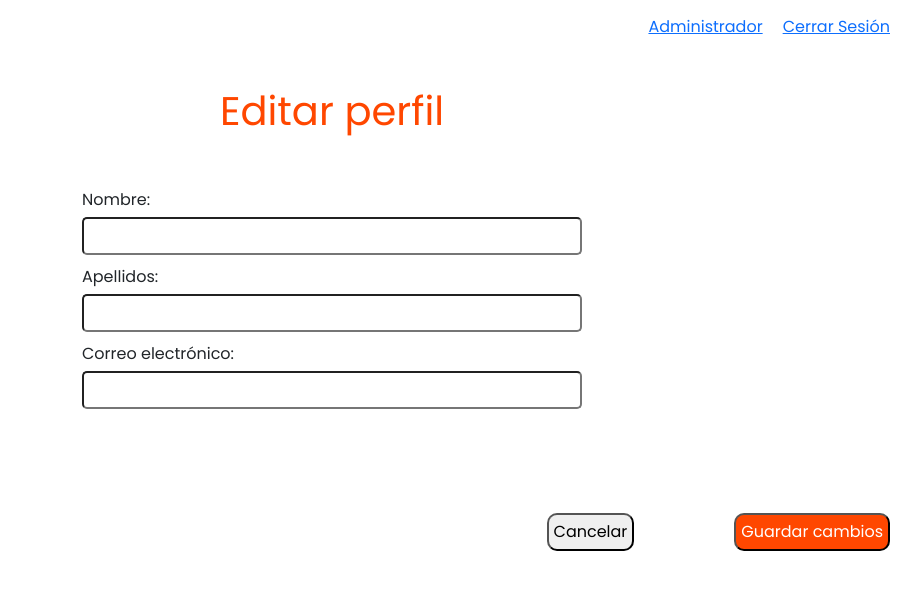
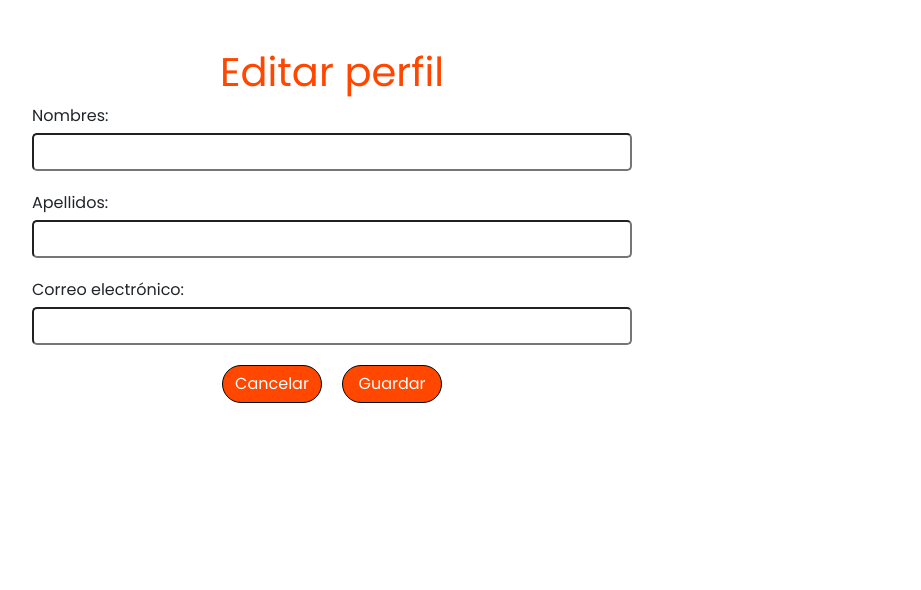
Before and after one commit to Gabsgt99/Proyecto-Final, a React (Create React App) app in the folder front/: page /editarperfil in a window 1280 px wide. Shown: the top 590 px of the page, without its empty margins (308-1229 px from the left). Built offline with nearby package versions, Linux system fonts and the light colour scheme.

Commit message:
Finished page record

```diff
--- a/front/src/index.css
+++ b/front/src/index.css
@@ -74,6 +74,13 @@ h1{
   align-items: center;
   justify-content: center;
 }
+.container h1{
+  text-align: center;
+  margin-top: 3rem;
+  font-family: 'Poppins';
+
+}
+
 
 .modal-content {
   background-color: #ffffff;
@@ -96,40 +103,46 @@ h1{
 .modal-body {
   margin-bottom: 20px;
 }
+.btn-register{
+margin-left: 90px;
+border-radius: 50px;
+margin-top: 50px;
 
-.close {
-  cursor: pointer;
 }
-
 .btn-register {
 
-  background-color: #020100;
+  background-color: #ff4700;
   color:#ffffff;
   border-color: #020100;
-  box-shadow: 0 4px 8px rgba(0, 0, 0, 0.5)
+
 }
 
 .btn-register:hover {
   background-color: #ffffff;
-  color: #020100;
-  box-shadow: 0 4px 8px rgba(0, 0, 0, 0.2);
+
 }
+@media (max-width: 768px) {
+  .col-md-6 {
+    width: 100%;
+  }
+}
+.btn-register {
+  width: 100px;
+}
+.form-group label {
+  text-align: left;
+}
+
+
+
+
+
 /* Edit-Profile*/
 .container {
   display: flex;
   flex-direction: column;
-
+  align-items: center;
 }
-
-.link {
-  display:flex;
-  margin-top: 15px;
-  justify-content: end;
-  gap: 20px;
-  text-decoration: none;
-  color:rgb(141, 244, 39);
-}
-
 
 .container h1 {
   text-align: center;
@@ -138,44 +151,58 @@ h1{
   font-family: 'Poppins', sans-serif;
 }
 
-
 .form-container {
   display: flex;
-  justify-content: center;
+  flex-direction: column;
   align-items: center;
-  height: 40vh;
-  gap: 200px;
 }
 
 .input-container {
-  align-items: flex-end;
-  margin-bottom: 10px;
+  margin-bottom: 20px;
+
 }
 
-label {
+.input-container label {
   display: flex;
   margin-bottom: 5px;
 }
 
-input {
-  width: 500px;
+.input-container input {
+  width: 600px;
   border-radius: 5px;
   padding: 5px;
 }
-.buttons-container {
+
+.button-container {
   display: flex;
-  justify-content: flex-end;
+  justify-content: center;
+  margin-top: -50px;
 }
 
-.save-button,
-.cancel-button {
-  margin-left: 100px;
-  padding: 5px;
-  border-radius: 10px;
-  margin-top:50px;
+.button-container button {
+  margin-right: 10px;
+  margin-left: 10px;
 }
+@media (max-width: 768px) {
+  .container {
+    padding: 0 20px;
+  }
 
-.save-button {
-  background-color: #ff4700;
-  color: #ffffff;
+  .input-container label {
+    width: auto;
+  }
+
+  .input-container input {
+    width: 100%;
+  }
+
+  .button-container {
+    flex-direction: column;
+    align-items: center;
+    margin-top: -50px;
+  }
+
+  .button-container button {
+    margin-bottom: -30px;
+  }
 }
--- a/front/src/pages/EditProfile.jsx
+++ b/front/src/pages/EditProfile.jsx
@@ -1,27 +1,23 @@
-import React, { useState } from 'react';
-import '../../src/index.css';
-import { Link } from 'react-router-dom';
+import React, { useState } from "react";
+import "../../src/index.css";
 
 const EditProfile = () => {
-  const [name, setName] = useState('');
-  const [lastName, setLastName] = useState('');
-  const [email, setEmail] = useState('');
+  const [name, setName] = useState("");
+  const [lastName, setLastName] = useState("");
+  const [email, setEmail] = useState("");
+  const [isActive, setActive] = useState(null);
 
   const handleSaveChanges = () => {
-    console.log('Guardando cambios:', { name, lastName, email });
+    console.log("Guardando cambios:", { name, lastName, email });
   };
 
   return (
     <div className="container">
-      <div className="link">
-        <Link to="/">Administrador</Link>
-         <Link to="/">Cerrar Sesión</Link>
-      </div>
-      <h1 className='editar'>Editar perfil</h1>
+      <h1 className="editar">Editar perfil</h1>
       <div className="form-container">
         <form>
           <div className="input-container">
-          <label>Nombre:</label>
+            <label>Nombres:</label>
             <input
               type="text"
               value={name}
@@ -48,15 +44,24 @@ const EditProfile = () => {
           </div>
         </form>
       </div>
-      <div className="buttons-container">
-         <button type="button" className="cancel-button">
+      <div className="button-container">
+        <button
+          type="submit"
+          className={`btn btn-register ${
+            isActive === "cancel" ? "active" : ""
+          }`}
+          onClick={() => setActive("cancel")}
+        >
           Cancelar
         </button>
-            <button type="button" onClick={handleSaveChanges} className="save-button">
-            Guardar cambios
+        <button
+          type="submit"
+          className={`btn btn-register ${isActive === "save" ? "active" : ""}`}
+          onClick={() => setActive("save")}
+        >
+          Guardar
         </button>
       </div>
-
     </div>
   );
 };
--- a/front/src/pages/RegisterPage.jsx
+++ b/front/src/pages/RegisterPage.jsx
@@ -1,77 +1,45 @@
-import React, {useState} from 'react';
+import React, { useState } from "react";
 import axios from "axios";
 import { useNavigate } from "react-router-dom";
 
-
-
 function RegisterPage() {
-  /* const [formData, setFormData] = useState({
-    name: '',
-    lastname: '',
-    email: '',
-    isAdmin: false,
-  });
-   */
-
   const [name, setName] = useState("");
   const [lastname, setLastname] = useState("");
   const [email, setEmail] = useState("");
-  const [password, setPassword] = useState("");
+  const [admi, setAdmi] = useState(false); // Cambiado a un valor booleano
+  const [isActive, setActive] = useState(null);
   const navigate = useNavigate();
-
-  /* const [modalVisible, setModalVisible] = useState(false);
-  const [successMessage, setSuccessMessage] = useState(''); */
-
-  /* const handleChange = (e) => {
-    const { name, value, type, checked } = e.target;
-    const fieldValue = type === 'checkbox' ? checked : value;
-
-    setFormData((prevData) => ({
-      ...prevData,
-      [name]: fieldValue,
-    }));
-  }; */
 
   const handleSubmit = async (e) => {
     e.preventDefault();
     try {
       const res = await axios.post("/api/v1/auth/register", {
         name,
-	      lastname,
+        lastname,
         email,
-        password
+        admi,
       });
       if (res && res.data.success) {
         /* alert.success(res.data && res.data.message); */ //<===aqui va un mensaje popup de exito en el registro ======
         navigate("/"); //Aqui poner a donde va despues del registro==========
       } else {
-     //<===aqui va un mensaje popup
-     console.log(name,lastname,email,password)
+        //<===aqui va un mensaje popup
+        console.log(name, lastname, email, admi);
       }
     } catch (error) {
       console.log(error);
       //<===aqui va un mensaje popup
     }
-
-
-
-    // Aquí puedes realizar acciones con los datos del formulario, como enviarlos a un servidor
-    /* setSuccessMessage('Ha registrado correctamente al usuario');
-    setModalVisible(true); */
   };
-
-  /* const closeModal = () => {
-    setModalVisible(false);
-    setSuccessMessage('');
-  }; */
 
   return (
     <div className="container-fluid">
       <div className="row justify-content-center">
         <div className="col-md-6 mt-5 px-5 ">
-          <form onSubmit={handleSubmit} >
+          <h1 className="editar">Registrar nuevo usuario</h1>
+          <form onSubmit={handleSubmit}>
             <div className="form-group py-3">
-              <label htmlFor="firstName">Nombre</label>
+              <label htmlFor="firstName">Nombres:</label>
               <input
                 type="text"
                 className="form-control"
@@ -84,7 +52,7 @@ function RegisterPage() {
               />
             </div>
             <div className="form-group py-3">
-              <label htmlFor="lastName">Apellido</label>
+              <label htmlFor="lastName">Apellidos:</label>
               <input
                 type="text"
                 className="form-control"
@@ -97,7 +65,7 @@ function RegisterPage() {
               />
             </div>
             <div className="form-group py-3">
-              <label htmlFor="email">Email</label>
+              <label htmlFor="email">Email:</label>
               <input
                 type="email"
                 className="form-control"
@@ -109,57 +77,40 @@ function RegisterPage() {
                 autoFocus
               />
             </div>
-            <div className="form-group py-3">
-              <label htmlFor="password">Contraseña</label>
+            <div>
+              <label style={{ marginRight: "5px"}}>
+                Admi:
+              </label>
               <input
-                type="password"
-                className="form-control"
-                id="password"
-                name="password"
-                value={password}
-                onChange={(e) => setPassword(e.target.value)}
-                required
-                autoFocus
+                type="checkbox"
+                name="admi"
+                checked={admi}
+                onChange={(e) => setAdmi(e.target.checked)}
               />
             </div>
-           {/*  <div className="form-group form-check py-3">
-              <input
-                type="checkbox"
-                className="form-check-input"
-                id="isAdmin"
-                name="isAdmin"
-                checked={isAdmin}
-                onChange={handleChange}
-              />
-              <label className="form-check-label" htmlFor="isAdmin">
-                ¿Es Admin?
-              </label>
-            </div> */}
-            <button type="submit" className="btn btn-register">
-              Registrarse
-            </button>
+            <div className="button-container">
+              <button
+                type="submit"
+                className={`btn btn-register ${
+                  isActive === "cancel" ? "active" : ""
+                }`}
+                onClick={() => setActive("cancel")}
+              >
+                Cancelar
+              </button>
+              <button
+                type="submit"
+                className={`btn btn-register ${
+                  isActive === "save" ? "active" : ""
+                }`}
+                onClick={() => setActive("save")}
+              >
+                Guardar
+              </button>
+            </div>
           </form>
         </div>
       </div>
-
-      {/* Modal de éxito */}
-      {/* {modalVisible && (
-        <div className="modal" tabIndex="-1" role="dialog">
-          <div className="modal-dialog" role="document">
-            <div className="modal-content">
-              <div className="modal-header">
-                <h5 className="modal-title">Éxito</h5>
-                <button type="button" className="close" onClick={closeModal}>
-                  <span aria-hidden="true">&times;</span>
-                </button>
-              </div>
-              <div className="modal-body">
-                <p>{successMessage}</p>
-              </div>
-            </div>
-          </div>
-        </div> */}
-
     </div>
   );
 }
```
Also changed, not shown: front/src/App.jsx (line endings or trailing spaces). Lines whose indentation alone changed are shown as unchanged.
